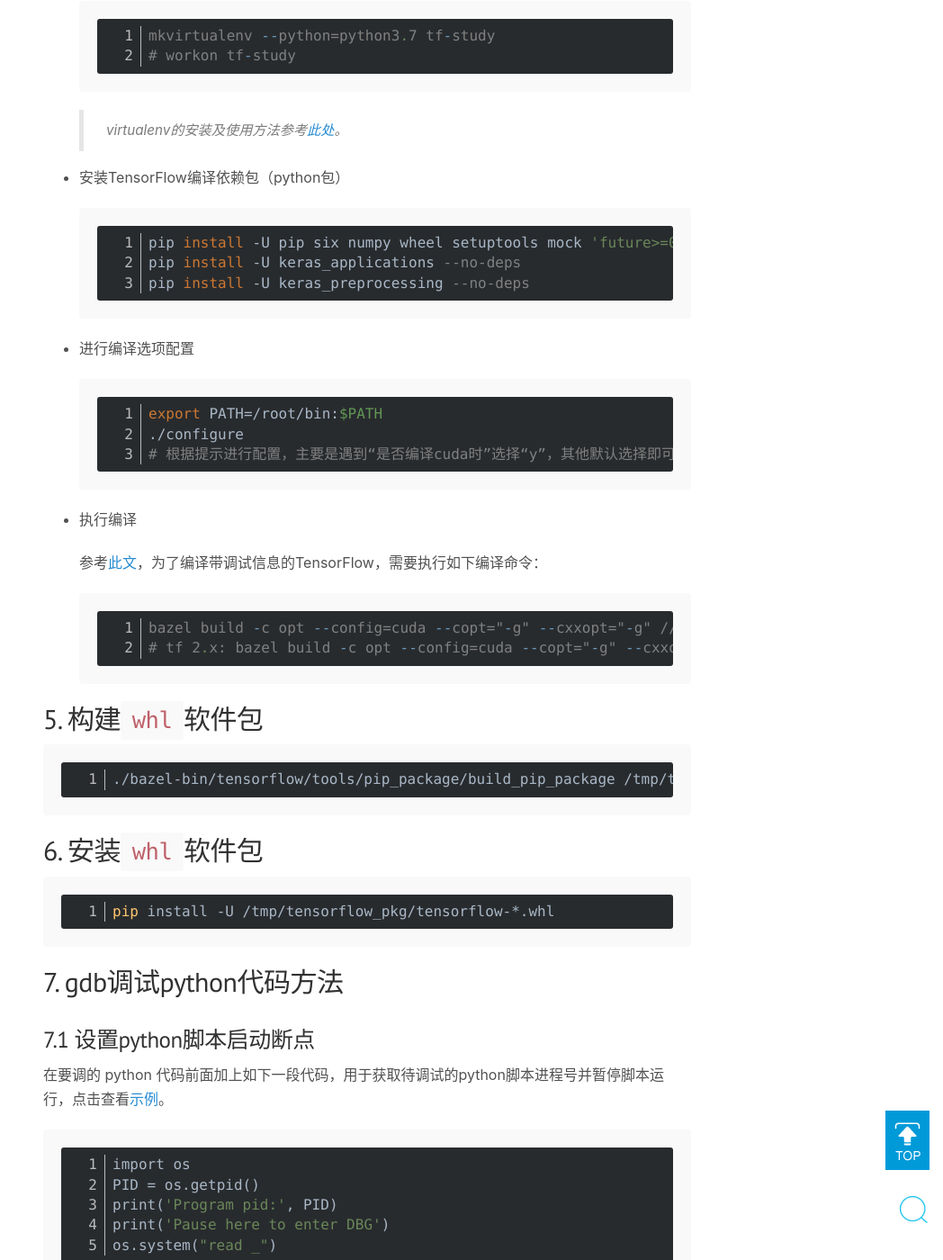
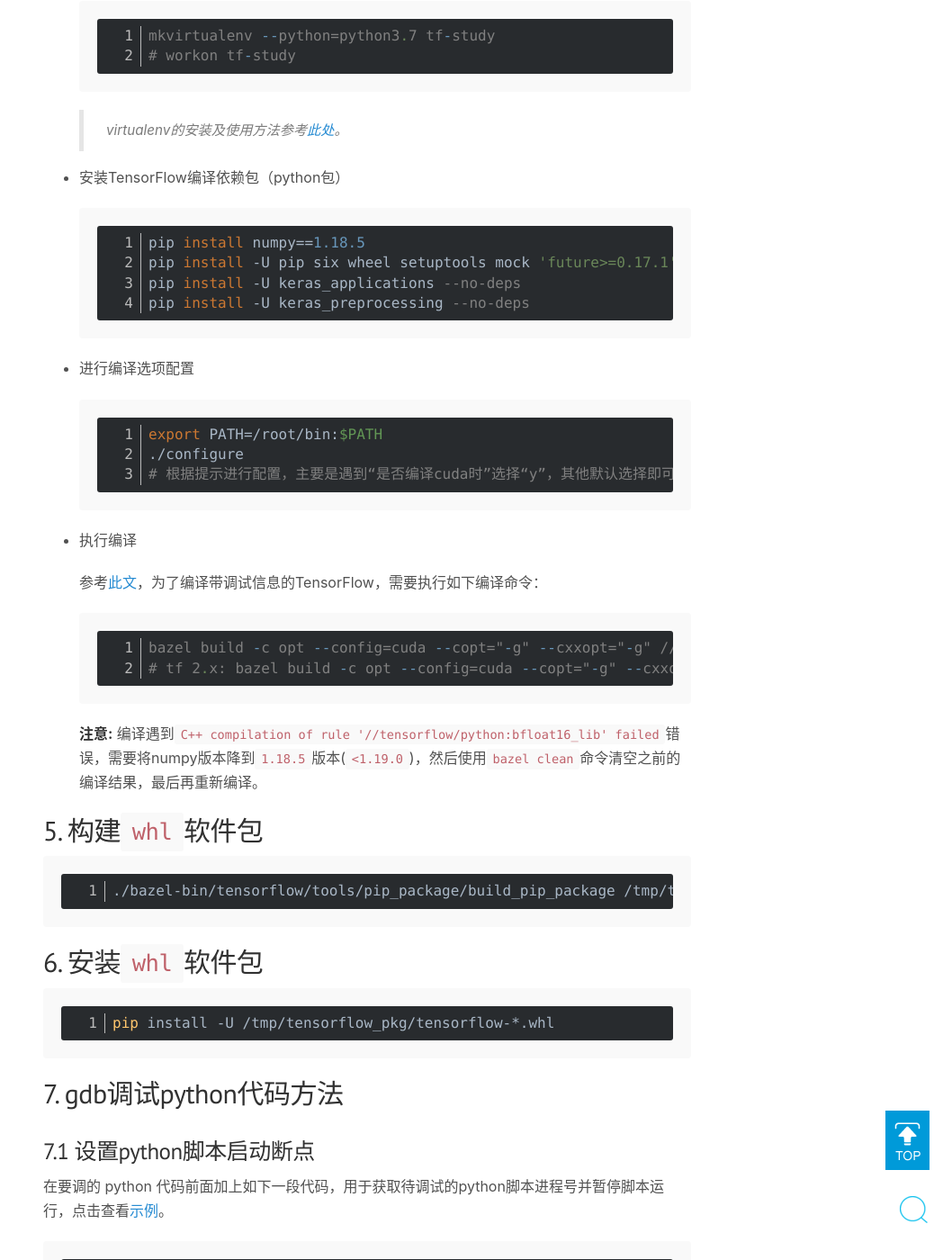
Before and after one commit to wzzju/wzzju.github.io, a Jekyll site: the page built from _posts/2020-03-17-tf-compile.md, in a window 1280 px wide and 1400 px high, scrolled down 1689 px. Shown: the whole window at 90% size, without its empty margins (232-1280 px from the left). Built offline with Jekyll 4.4.1, drawn with Linux system fonts in a browser that asks for light colours; comment, search, counter and statistics services are not loaded.

Commit message:
add some details of tf building.

````diff
--- a/_posts/2020-03-17-tf-compile.md
+++ b/_posts/2020-03-17-tf-compile.md
@@ -69,7 +69,8 @@
 * 安装TensorFlow编译依赖包（python包）
 
   ```bash
-  pip install -U pip six numpy wheel setuptools mock 'future>=0.17.1'
+  pip install numpy==1.18.5
+  pip install -U pip six wheel setuptools mock 'future>=0.17.1'
   pip install -U keras_applications --no-deps
   pip install -U keras_preprocessing --no-deps
   ```
@@ -90,6 +91,7 @@
   bazel build -c opt --config=cuda --copt="-g" --cxxopt="-g" //tensorflow/tools/pip_package:build_pip_package
   # tf 2.x: bazel build -c opt --config=cuda --copt="-g" --cxxopt="-g" --cxxopt="-D_GLIBCXX_USE_CXX11_ABI=0" //tensorflow/tools/pip_package:build_pip_package
   ```
+  **注意:** 编译遇到`C++ compilation of rule '//tensorflow/python:bfloat16_lib' failed`错误，需要将numpy版本降到`1.18.5`版本(`<1.19.0`)，然后使用`bazel clean`命令清空之前的编译结果，最后再重新编译。
 
 ## 5. 构建`whl`软件包
 
````
